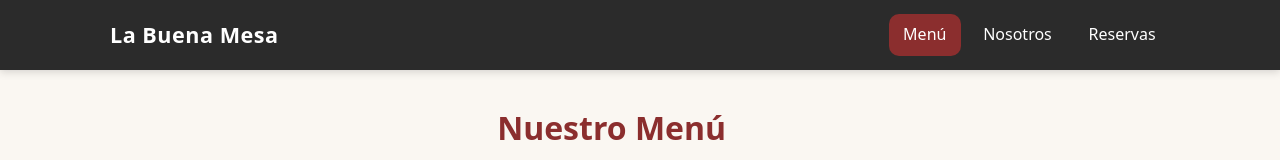
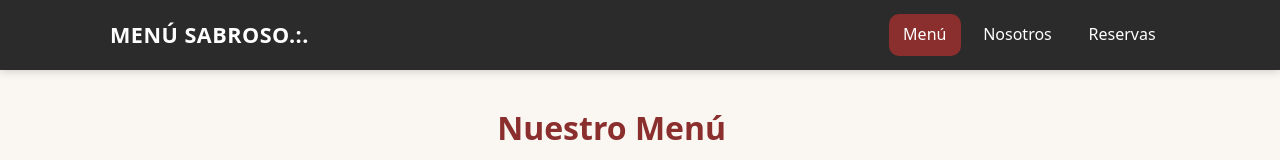
Before and after one commit to Vida1417/pagina_web, a plain HTML site: page index.html in a window 1280 px wide. Shown: the top 160 px of the page. Drawn offline with Linux system fonts and the light colour scheme.

Commit message:
V3.1 - Cambio de nombre

```diff
--- a/index.html
+++ b/index.html
@@ -17,7 +17,7 @@
        ============================================ -->
   <header class="navbar" id="navbar">
   <div class="navbar__contenedor">
-    <a href="#" class="navbar__logo">La Buena Mesa</a>
+    <a href="#" class="navbar__logo">MENÚ SABROSO.:.</a>
     <nav class="navbar__nav" aria-label="Menú principal">
       <ul>
         <li><a href="#" class="navbar__link activo" data-seccion="menu">Menú</a></li>
```
